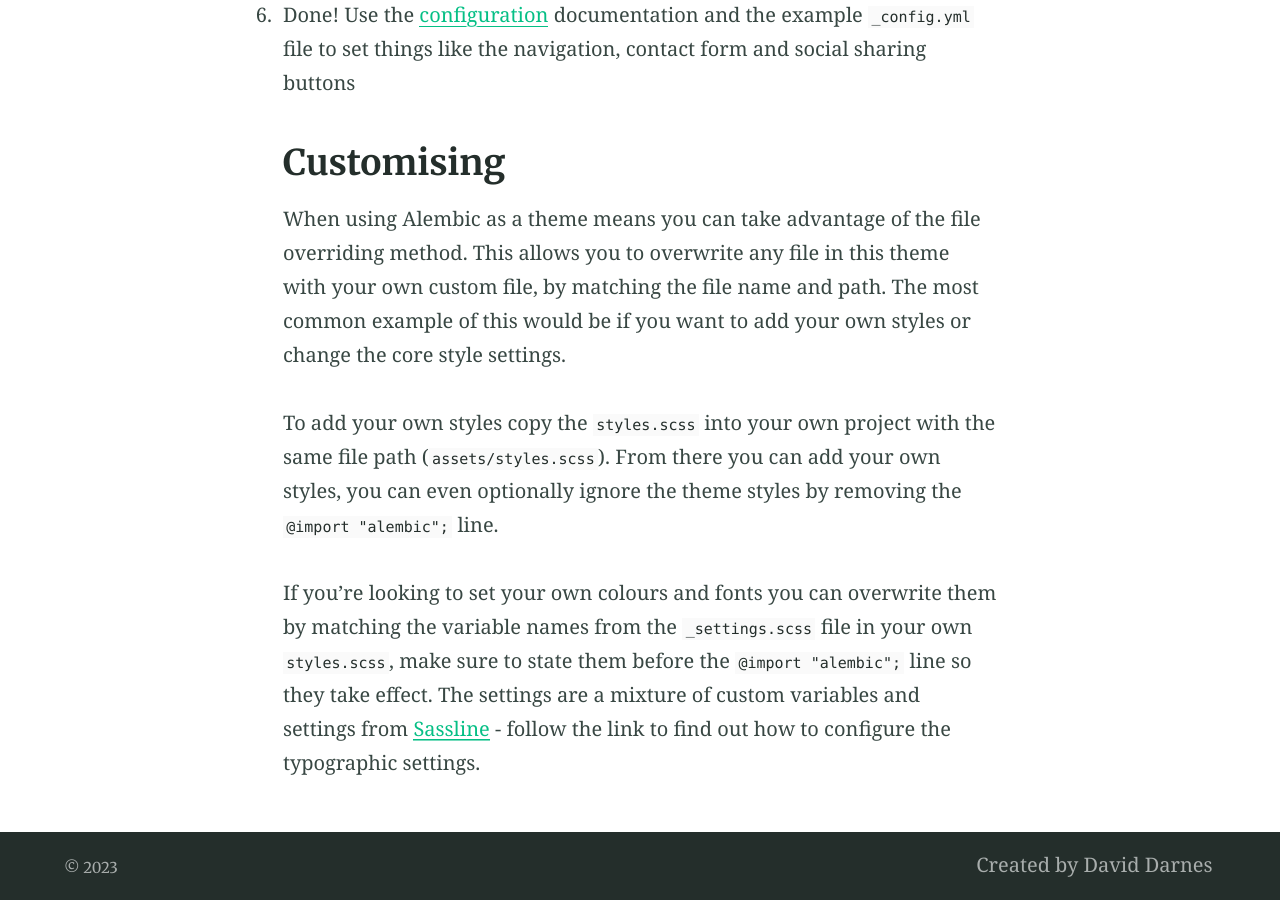
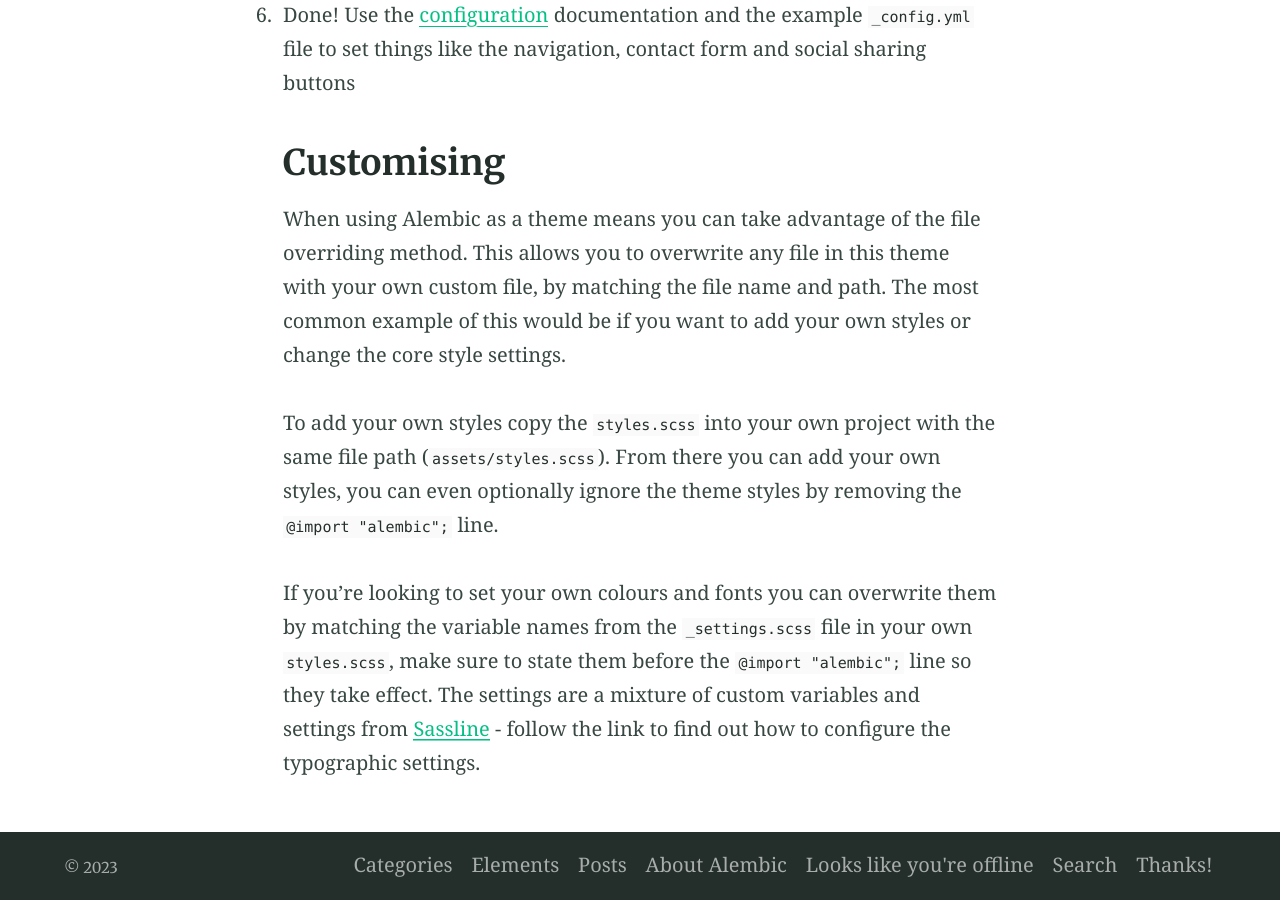
Before and after one commit to kristirrapaj/kristirrapaj.github.io, a Jekyll site: the page built from index.md, in a window 1280 px wide and 900 px high, scrolled down 4888 px. Built offline with Jekyll 4.4.1, drawn with Linux system fonts in a browser that asks for light colours; some of the changed text lies outside the part shown.

Commit message:
Update _config.yml

```diff
--- a/_config.yml
+++ b/_config.yml
@@ -123,27 +123,11 @@ favicons: # Favicons are also used in the manifest file. Syntax is 'size: path'
 navigation_header:
 - title: Home
   url: /
-- title: Elements
-  url: /elements/
-- title: Blog
-  url: /blog/
-- title: Categories
-  url: /categories/
-- title: Search
-  url: /search/
-- title: Fork Alembic
-  url: https://github.com/daviddarnes/alembic
-
-navigation_footer:
-- title: Created by David Darnes
-  url: https://darn.es
 
 social_links: # Appears in sidebar. Set the urls then uncomment and comment out as desired
-  Twitter: https://twitter.com/DavidDarnes
-  LinkedIn: https://www.linkedin.com/in/daviddarnes
-  GitHub: https://github.com/daviddarnes
-  link: https://darn.es
-  RSS: /feed.xml
+  Twitter: https://twitter.com/rrapaj_kristi
+  LinkedIn: https://www.linkedin.com/in/kristirrap/
+  GitHub: https://github.com/kristirrapaj.com
 
 sharing_links: # Appear at the bottom of single blog posts, add as desired. The value can be 'true' or the desired button colour
   Twitter: "#0d94e7"
```
